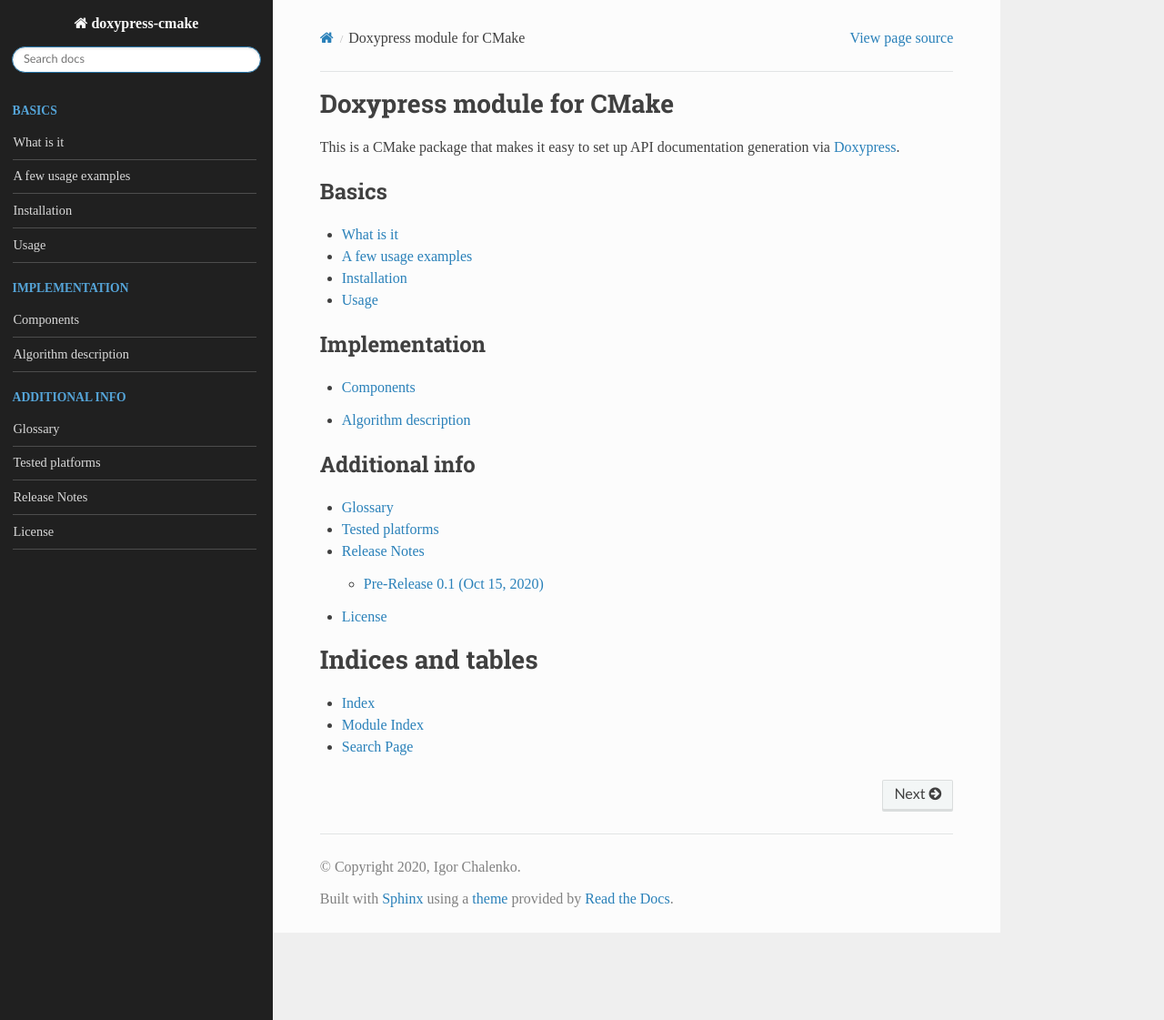
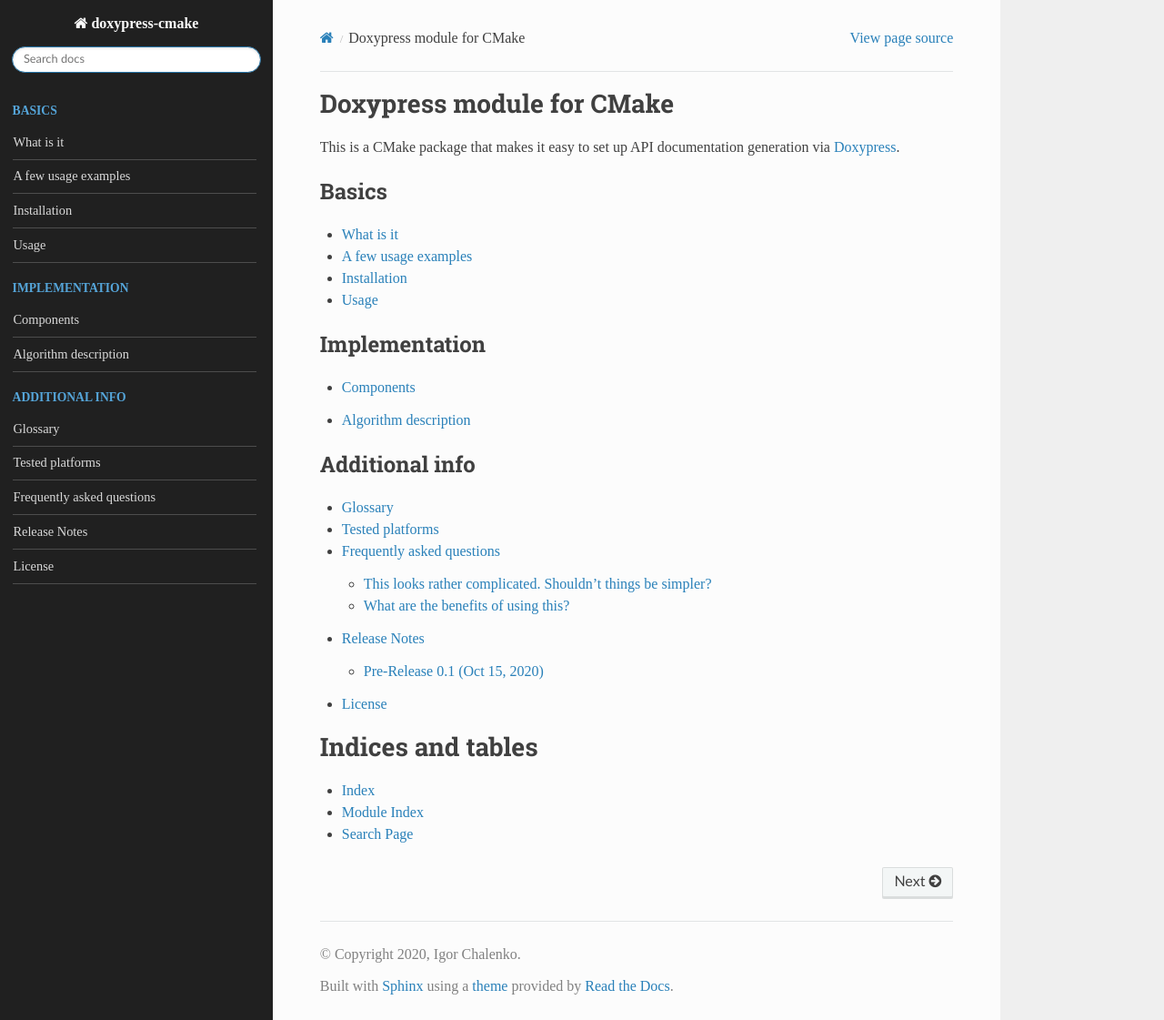
Before and after one commit to igor-chalenko/doxypress-cmake, a Sphinx documentation site: the page built from doc/source/index.rst, in a window 1280 px wide and 1121 px high. Shown: the whole window at 91% size. Built offline with Sphinx 7.4.7 and the Read the Docs theme 2.0.0, drawn with Linux system fonts in a browser that asks for light colours; some of the changed lines change nothing that is shown.

Commit message:
DP-48 Actualize documentation.

```diff
--- /dev/null
+++ b/doc/source/faq.rst
@@ -0,0 +1,20 @@
+Frequently asked questions
+--------------------------
+
+-----------------------------------------------------------
+This looks rather complicated. Shouldn't things be simpler?
+-----------------------------------------------------------
+A lot of complexity comes from the fact that the package needs to work with
+JSON. Thus formatting the project file involves full parse/serialize cycle.
+Another thing is the declarative (and thus customizable) description of actions
+to perform.
+
+------------------------------------
+What are the benefits of using this?
+------------------------------------
+The more requirements are imposed on the documentation, the more difficult it is
+to manage them. Not all of those requirements are manageable via simple
+``configure_file`` -> ``doxypress`` sequence. The author finds it convenient
+to not have a project file for every documented target; relative paths can be
+used when needed; generated documentation can be quickly opened for reviewing;
+per-project customization is easy, just to name a few.
--- a/doc/source/index.rst
+++ b/doc/source/index.rst
@@ -32,6 +32,7 @@
 
    glossary
    platforms
+   faq
    changelog
    license
 
```
Also changed, not shown: 1 other file.
